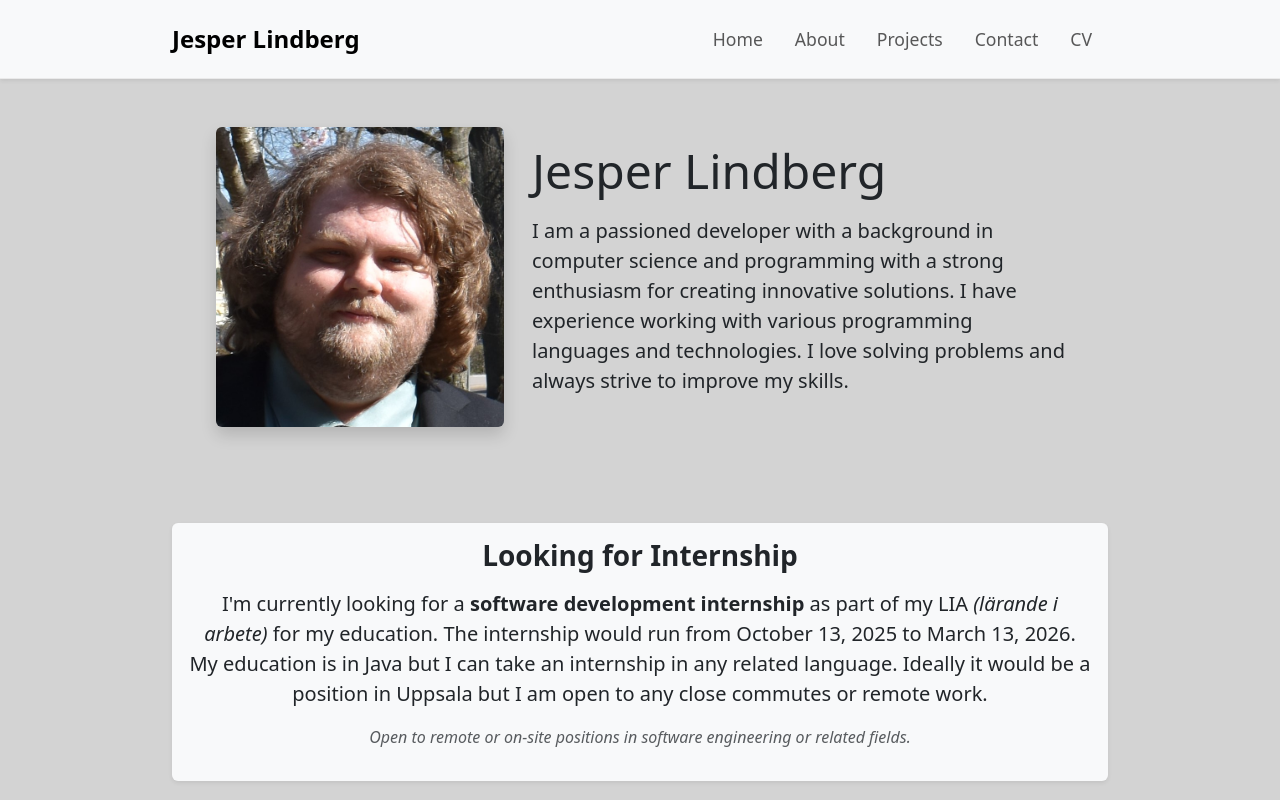
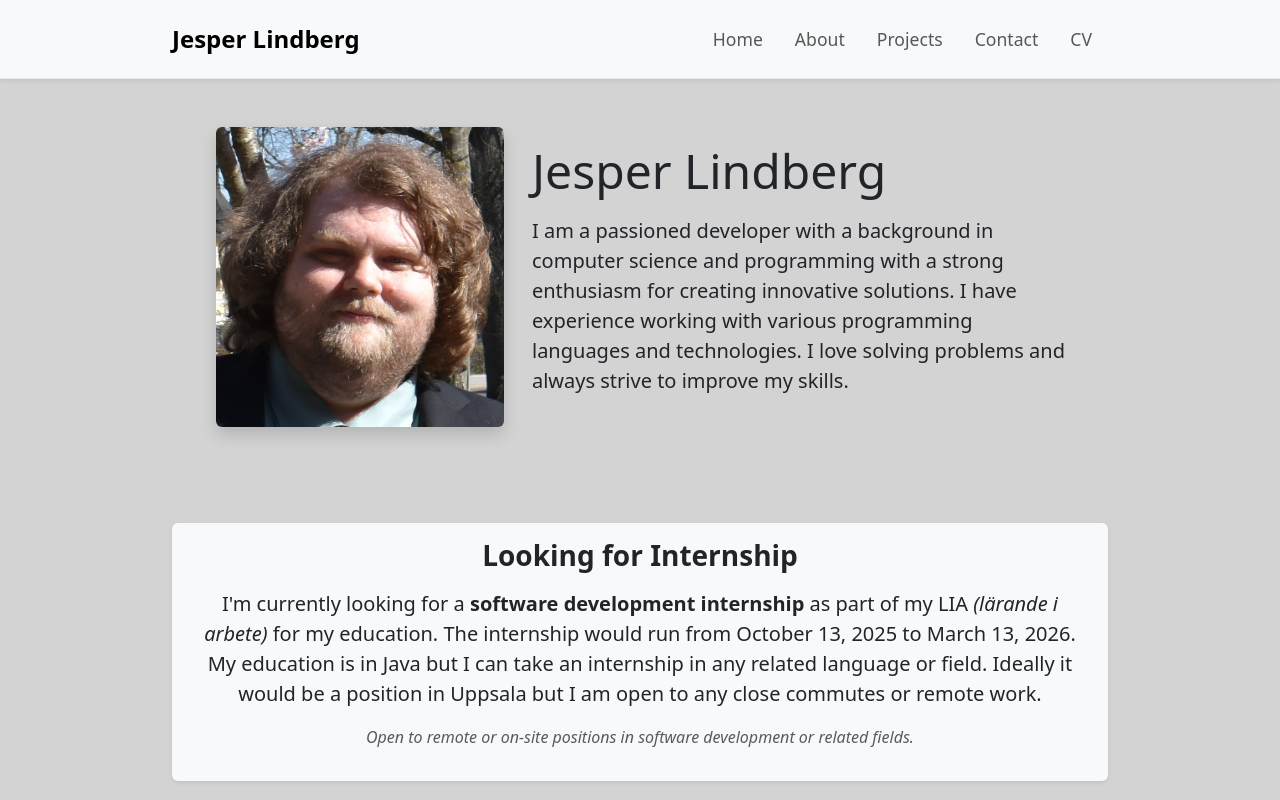
Before and after one commit to Jillypuff/CVWebsite, a React (Vite) app: page / in a window 1280 px wide. Shown: the top 800 px of the page. Built offline with nearby package versions, Linux system fonts and the light colour scheme.

Commit message:
updated internship text

```diff
--- a/src/components/LookingFor.tsx
+++ b/src/components/LookingFor.tsx
@@ -16,13 +16,13 @@ const LookingFor: React.FC = () => {
                 <strong>software development internship</strong> as part of my
                 LIA <i>(lärande i arbete)</i> for my education. The internship
                 would run from October 13, 2025 to March 13, 2026. My education
-                is in Java but I can take an internship in any related language.
+                is in Java but I can take an internship in any related language or field.
                 Ideally it would be a position in Uppsala but I am open to any
                 close commutes or remote work.
               </p>
               <p className="text-center text-muted">
                 <i>
-                  Open to remote or on-site positions in software engineering or
+                  Open to remote or on-site positions in software development or
                   related fields.
                 </i>
               </p>
```
